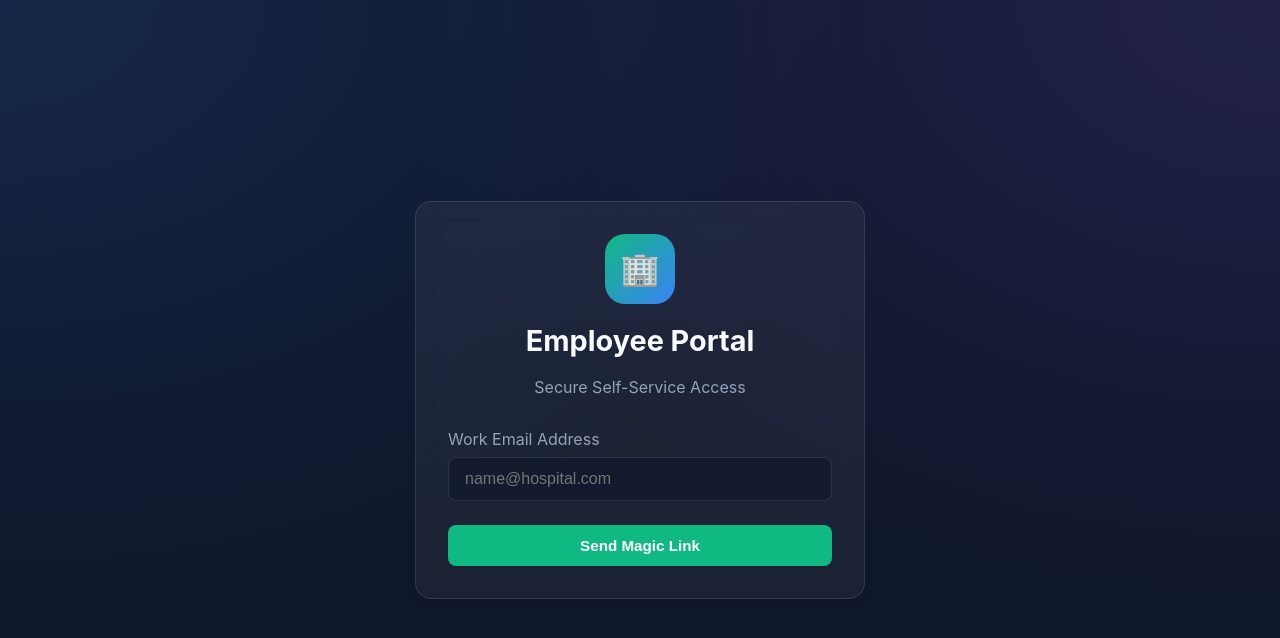
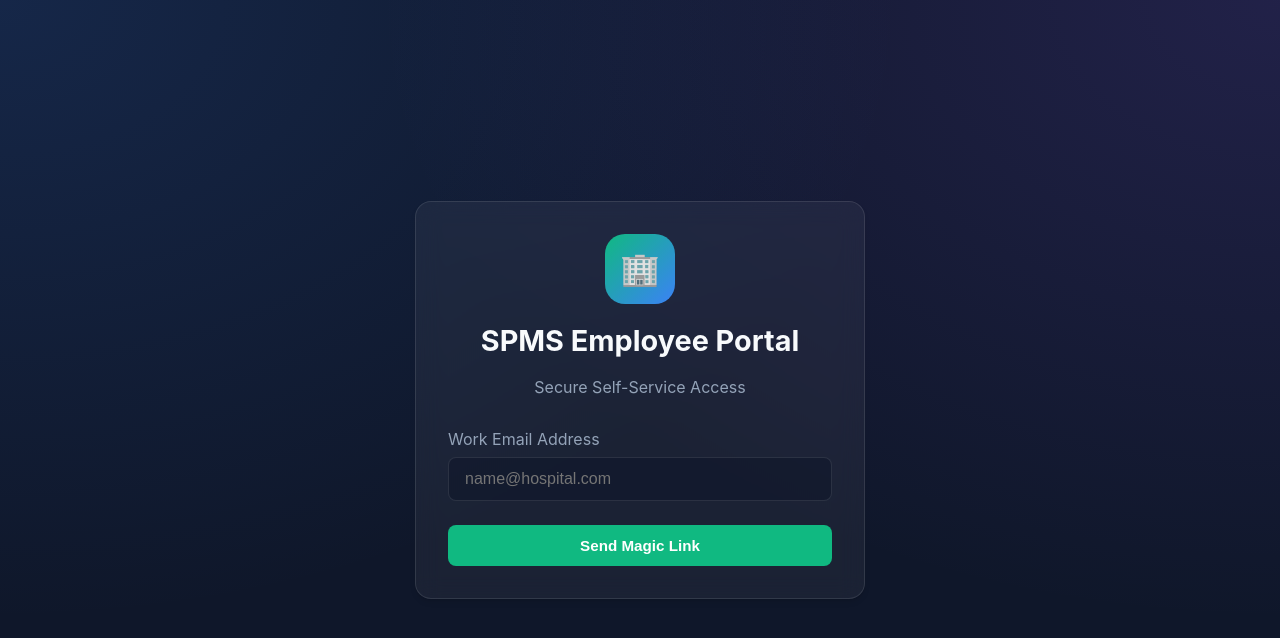
Before and after one commit to ajayambaliya/SPMS, a Next.js app: page /portal/login in a window 1280 px wide. Shown: the top 638 px of the page. Built offline with nearby package versions, Linux system fonts and the light colour scheme; no server answers.

Commit message:
style: rename Employee portal screens and Navigation bar to SPMS

```diff
--- a/app/portal/login/page.tsx
+++ b/app/portal/login/page.tsx
@@ -76,7 +76,7 @@ export default function EmployeeLoginPage() {
                     }}>
                         🏢
                     </div>
-                    <h1 style={{ fontSize: '1.8rem', fontWeight: 'bold' }}>Employee Portal</h1>
+                    <h1 style={{ fontSize: '1.8rem', fontWeight: 'bold' }}>SPMS Employee Portal</h1>
                     <p style={{ color: 'var(--text-muted)' }}>Secure Self-Service Access</p>
                 </div>
 
--- a/components/NavBar.tsx
+++ b/components/NavBar.tsx
@@ -52,9 +52,9 @@ export default function Navbar() {
                     fontSize: '1.2rem',
                     color: 'white'
                 }}>
-                    T
+                    S
                 </div>
-                <span style={{ fontWeight: '800', fontSize: '1.2rem', letterSpacing: '-0.5px' }}>TaxAnalyzer</span>
+                <span style={{ fontWeight: '800', fontSize: '1.2rem', letterSpacing: '-0.5px' }}>SPMS</span>
             </div>
 
             {/* Links Section */}
```
